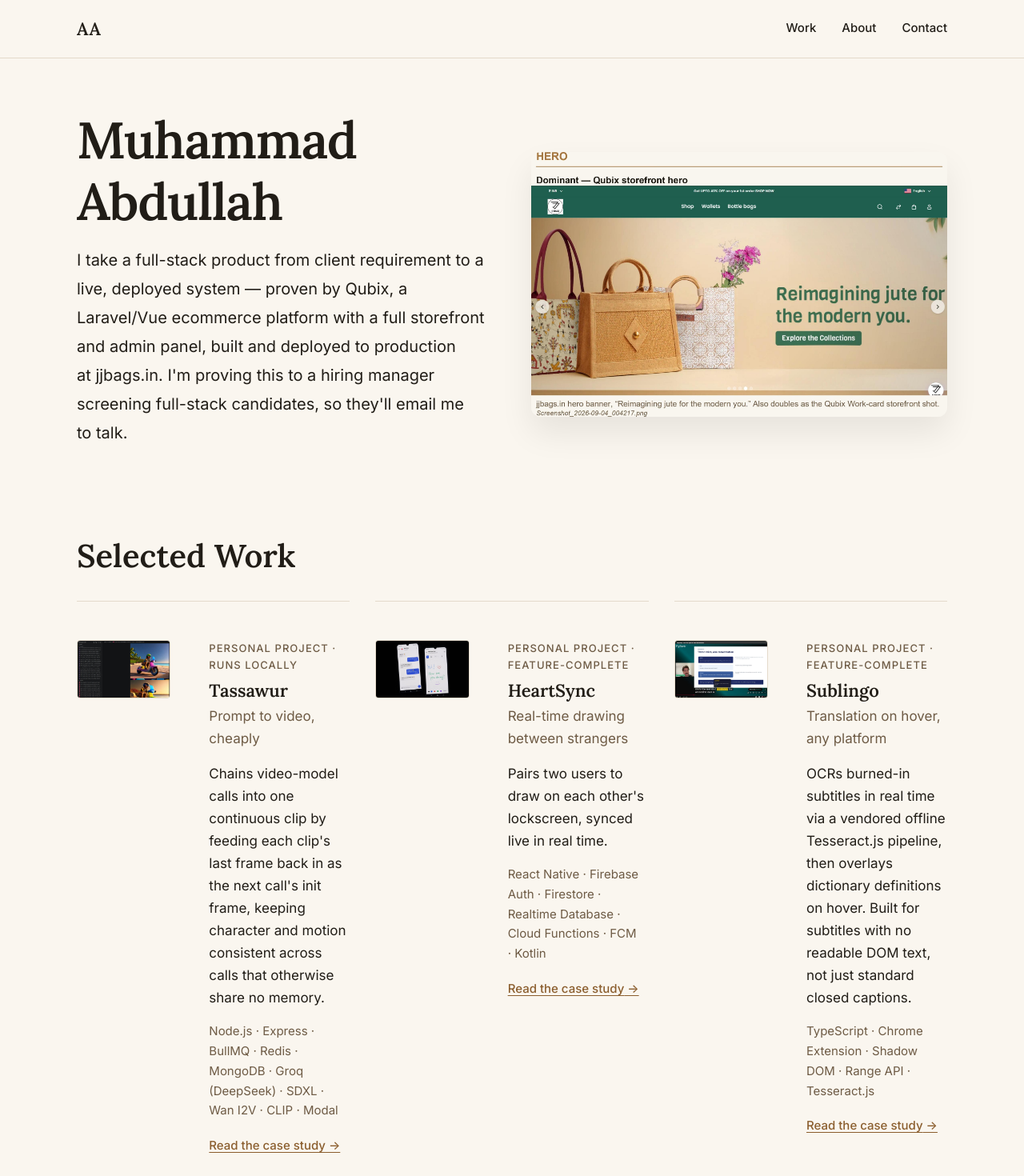
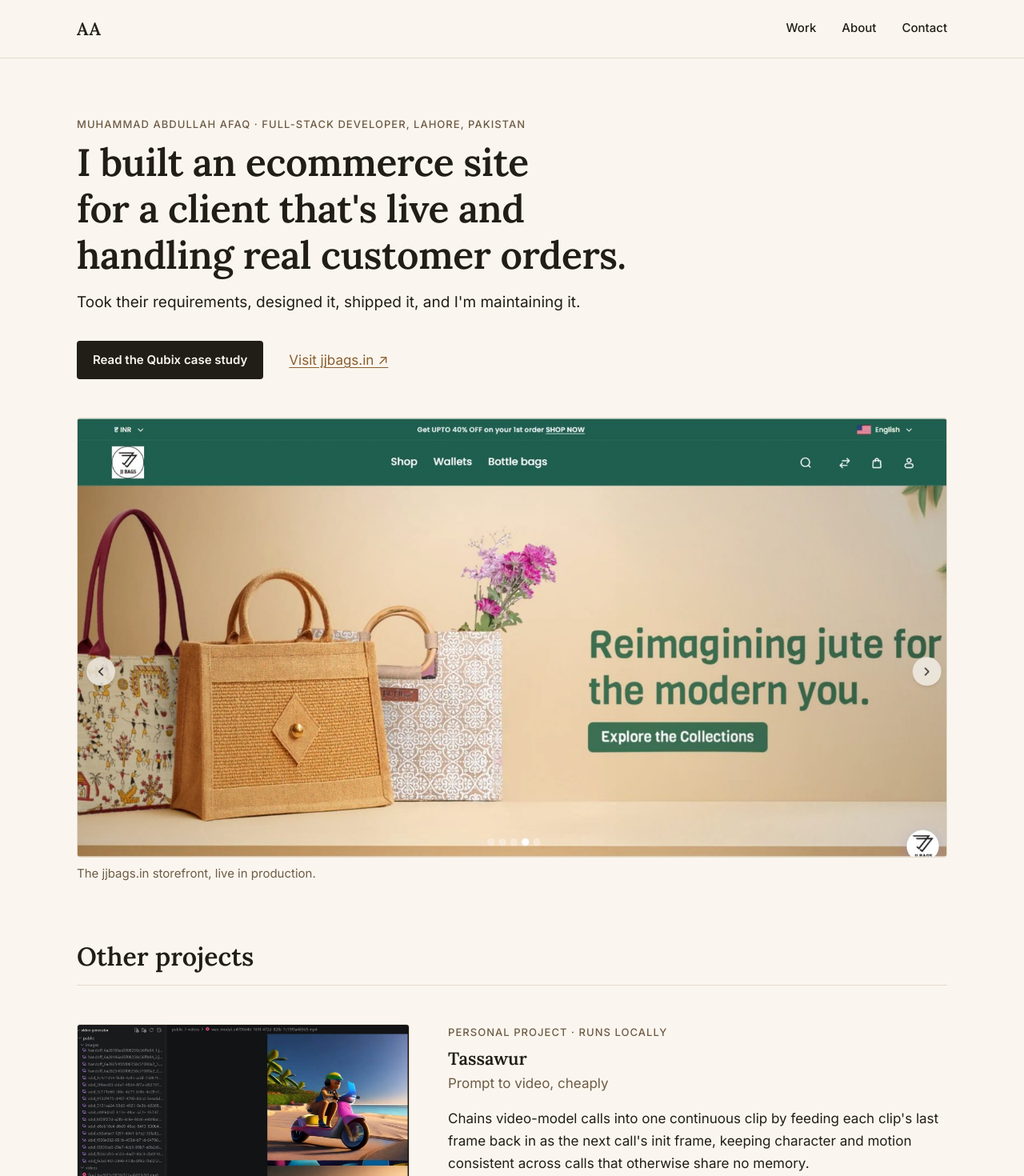
Before and after one commit to Abood-arc/Portfolio-site, a Vue app: page / in a window 1280 px wide. Shown: the top 1470 px of the page at 80% size. Built offline with nearby package versions, Linux system fonts and the light colour scheme.

Commit message:
home: bio-line hero, direct links to Qubix case study and live store

```diff
--- a/src/pages/Home.vue
+++ b/src/pages/Home.vue
@@ -1,96 +1,74 @@
 <script setup>
+import { RouterLink } from 'vue-router'
 import { projects } from '../data/projects'
+import { site } from '../data/site'
 import WorkCard from '../components/WorkCard.vue'
+
+const [qubix, ...others] = projects
+const liveStore = qubix.links[0]
 </script>
 
 <template>
-  <div class="container home-page">
-    <section class="hero transition-transform">
-      <div class="hero-content">
-        <h1 class="hero-title">Muhammad Abdullah</h1>
-        <p class="hero-text">
-          I take a full-stack product from client requirement to a live, deployed system — proven by Qubix, a Laravel/Vue ecommerce platform with a full storefront and admin panel, built and deployed to production at jjbags.in. I'm proving this to a hiring manager screening full-stack candidates, so they'll email me to talk.
-        </p>
-      </div>
-      <div class="hero-image-wrapper">
-        <img src="../assets/qubix.jpg" alt="Qubix storefront hero" class="hero-image" />
-      </div>
+  <div class="container page">
+    <section class="hero" aria-labelledby="hero-title">
+      <p class="label">{{ site.name }} · {{ site.role }}, {{ site.location }}</p>
+      <h1 id="hero-title" class="hero__title">I built an ecommerce site for a client that's live and handling real customer orders.</h1>
+      <p class="lede hero__lede">Took their requirements, designed it, shipped it, and I'm maintaining it.</p>
+      <p class="hero__actions">
+        <RouterLink :to="`/work/${qubix.slug}`" class="button">Read the Qubix case study</RouterLink>
+        <a :href="liveStore.href" target="_blank" rel="noopener noreferrer">Visit {{ liveStore.label }} ↗</a>
+      </p>
+      <figure>
+        <img class="shot" :src="qubix.image.src" :alt="qubix.image.alt" fetchpriority="high" />
+        <figcaption>{{ qubix.image.caption }}</figcaption>
+      </figure>
     </section>
 
-    <section class="featured-work">
-      <h2 class="section-title">Selected Work</h2>
-      <div class="work-grid">
-        <WorkCard
-          v-for="project in projects.slice(1)"
-          :key="project.id"
-          :project="project"
-        />
-      </div>
+    <section class="more-work" aria-labelledby="more-work-title">
+      <h2 id="more-work-title">Other projects</h2>
+      <WorkCard v-for="project in others" :key="project.slug" :project="project" />
+      <p class="more-work__all"><RouterLink to="/work">All work →</RouterLink></p>
+    </section>
+
+    <section class="home-contact prose" aria-labelledby="home-contact-title">
+      <h2 id="home-contact-title">Hiring for a full-stack role?</h2>
+      <p>
+        Email me at <a :href="`mailto:${site.email}`">{{ site.email }}</a>,
+        or grab my <a :href="site.cv" target="_blank" rel="noopener">CV (PDF)</a>.
+      </p>
     </section>
   </div>
 </template>
 
 <style scoped>
-.home-page {
-  padding-top: 4rem;
-  padding-bottom: 4rem;
+.hero {
+  padding-bottom: var(--space-6);
 }
 
-.hero {
-  display: grid;
-  grid-template-columns: 1fr;
-  gap: 3rem;
-  margin-bottom: 6rem;
+.hero__title {
+  max-width: 26ch;
 }
 
-@media (min-width: 768px) {
-  .hero {
-    grid-template-columns: 1fr 1fr;
-    align-items: center;
-  }
+.hero__lede {
+  max-width: var(--measure);
 }
 
-.hero-title {
-  font-size: 4rem;
-  letter-spacing: -0.02em;
-  margin-bottom: 1rem;
+.hero__actions {
+  display: flex;
+  flex-wrap: wrap;
+  align-items: center;
+  gap: var(--space-2) var(--space-4);
+  margin: var(--space-4) 0 var(--space-5);
 }
 
-.hero-text {
-  font-size: 1.25rem;
-  color: var(--text-muted);
-  line-height: 1.8;
+.more-work__all {
+  margin-top: var(--space-2);
+  font-weight: 500;
 }
 
-.hero-image-wrapper {
-  width: 100%;
-  border-radius: 12px;
-  overflow: hidden;
-  box-shadow: 0 20px 40px rgba(0, 0, 0, 0.08);
-  border: 1px solid var(--border-color);
-}
-
-.hero-image {
-  width: 100%;
-  height: auto;
-  display: block;
-  object-fit: cover;
-}
-
-.section-title {
-  font-size: 2.5rem;
-  margin-bottom: 2rem;
-}
-
-.work-grid {
-  display: grid;
-  grid-template-columns: repeat(auto-fill, minmax(340px, 1fr));
-  gap: 2rem;
-}
-
-@media (max-width: 768px) {
-  .hero-title {
-    font-size: 3rem;
-  }
+.home-contact {
+  margin-top: var(--space-6);
+  padding-top: var(--space-5);
+  border-top: 1px solid var(--color-rule);
 }
 </style>
```
Also changed, not shown: 1 other file (tests, documents, lock files or other folders).
